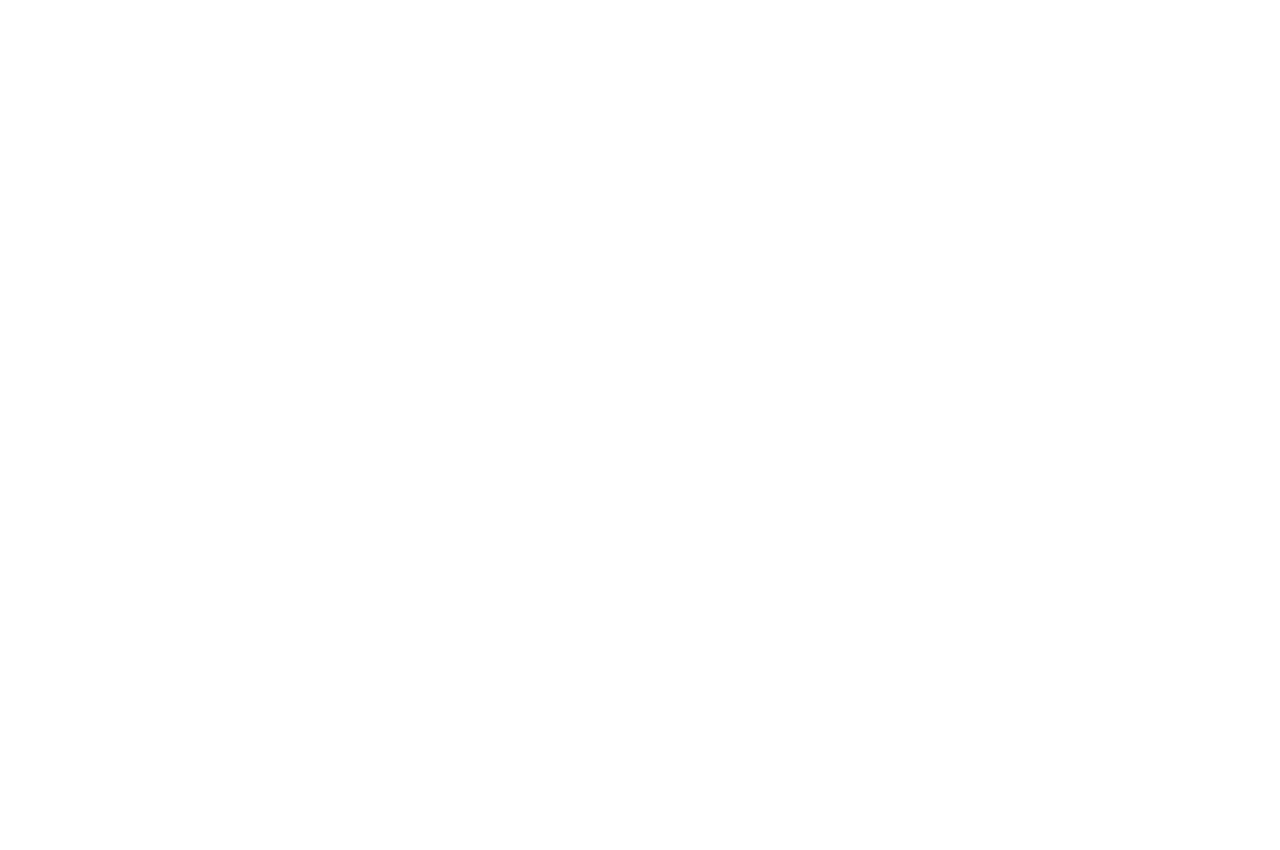
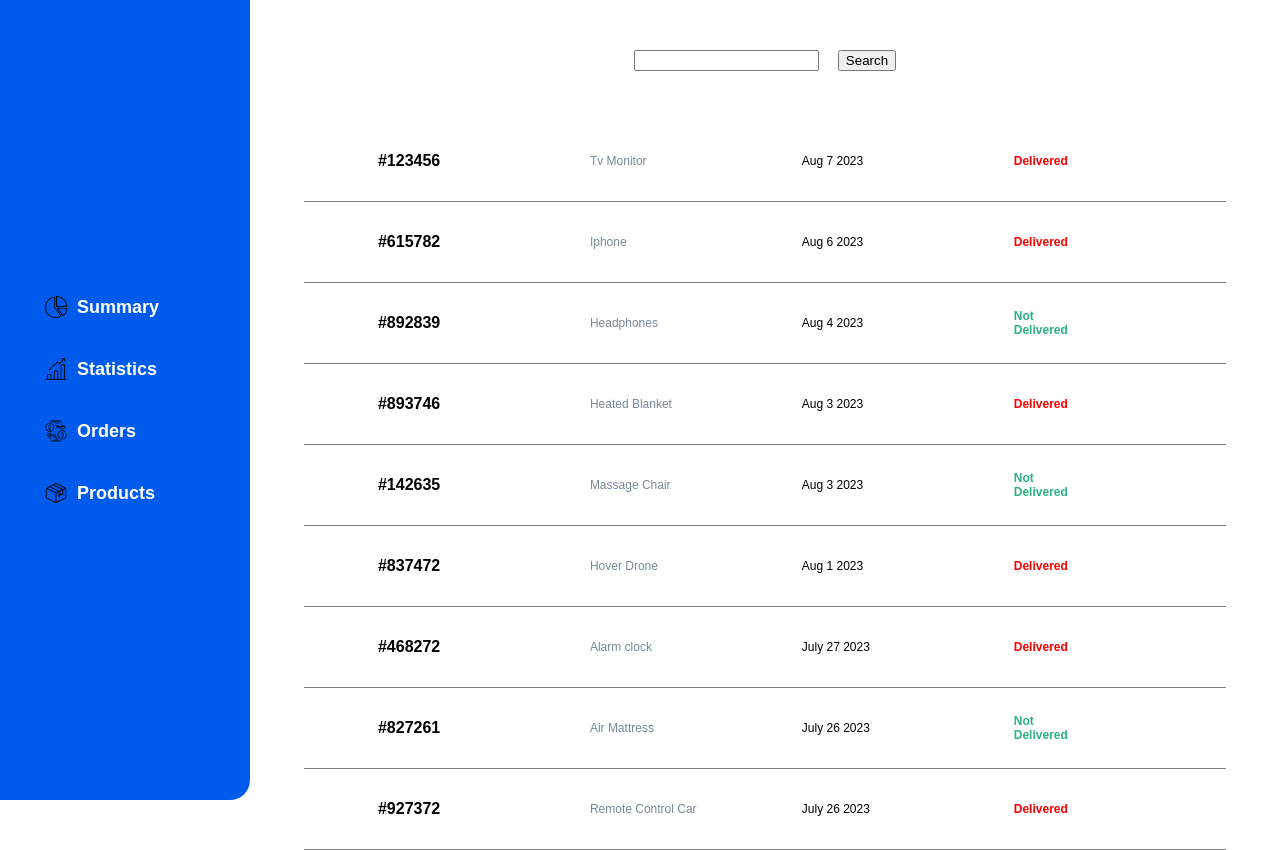
Before and after one commit to hsteele-creator/dashboard, a React (Create React App) app: page /orders in a window 1280 px wide. Before the commit this address had no page. Before the commit the page ends 800 px from the top, so only its background shows below. Built offline with nearby package versions, Linux system fonts and the light colour scheme.

Commit message:
working on orders page

```diff
--- a/src/Components/Data.js
+++ b/src/Components/Data.js
@@ -8,59 +8,59 @@
 import heatedblanket from "./heatedblanket.jpeg";
 
 const Data = {
-  "recent orders": [
+  Orders: [
     {
       orderNumber: 123456,
       product: "Tv Monitor",
-      data: "aug 7 2023",
+      date: "Aug 7 2023",
       delivered: true,
     },
     {
       orderNumber: 615782,
       product: "Iphone",
-      data: "aug 6 2023",
+      date: "Aug 6 2023",
       delivered: true,
     },
     {
       orderNumber: 892839,
       product: "Headphones",
-      data: "aug 4 2023",
+      date: "Aug 4 2023",
       delivered: false,
     },
     {
       orderNumber: 893746,
       product: "Heated Blanket",
-      data: "aug 3 2023",
+      date: "Aug 3 2023",
       delivered: true,
     },
     {
       orderNumber: 142635,
       product: "Massage Chair",
-      data: "aug 3 2023",
+      date: "Aug 3 2023",
       delivered: false,
     },
     {
       orderNumber: 837472,
       product: "Hover Drone",
-      data: "aug 1 2023",
+      date: "Aug 1 2023",
       delivered: true,
     },
     {
       orderNumber: 468272,
       product: "Alarm clock",
-      data: "july 27 2023",
+      date: "July 27 2023",
       delivered: true,
     },
     {
       orderNumber: 827261,
       product: "Air Mattress",
-      data: "july 26 2023",
+      date: "July 26 2023",
       delivered: false,
     },
     {
       orderNumber: 927372,
       product: "Remote Control Car",
-      data: "july 26 2023",
+      date: "July 26 2023",
       delivered: true,
     },
   ],
--- /dev/null
+++ b/src/Components/Order.css
@@ -0,0 +1,42 @@
+.order-container {
+    display: flex;
+    /* background-color: green; */
+    justify-content: space-evenly;
+    width: 90%;
+    align-items: center;
+    max-width: 1000px;
+    height: 60px;
+    margin: 0 auto;
+    border-bottom: 0.2px solid grey;
+    padding: 10px 0;
+}
+
+.order-container p {
+    width: 15%;
+}
+
+.order-number {
+    font-weight: bold;
+    font-size: 16px;
+}
+
+.order-product {
+    color: lightslategrey;
+    font-size: 12px;
+}
+
+.order-date {
+    font-size: 12px;
+}
+
+.red {
+    color: red;
+    font-weight: bold;
+    font-size: 12px;
+}
+
+.green {
+    color: #2DB086;
+    font-weight: bold;
+    font-size: 12px;
+}
--- /dev/null
+++ b/src/Components/Order.js
@@ -0,0 +1,17 @@
+import React from "react";
+import "./Order.css";
+
+const Order = ({ orderNumber, product, date, delivered }) => {
+  return (
+    <>
+      <div className="order-container">
+        <p className="order-number">#{orderNumber}</p>
+        <p className="order-product">{product}</p>
+        <p className="order-date">{date}</p>
+        <p>{delivered === true ? <p className="red">Delivered</p> : <p className="green">Not Delivered</p>}</p>
+      </div>
+    </>
+  );
+};
+
+export default Order;
--- /dev/null
+++ b/src/Components/Orders.css
@@ -0,0 +1,21 @@
+#main-orders-container {
+    display: flex;
+}
+
+#orders-container {
+    width: 80%;
+    margin: 0 auto;
+}
+
+#input-container {
+    width: 300px;
+    margin: 50px auto;
+    display: flex;
+    justify-content: space-evenly;
+}
+
+@media screen and (max-width: 1000px) {
+    #orders-container {
+        width: 100%;
+    }
+}
--- /dev/null
+++ b/src/Components/Orders.js
@@ -0,0 +1,37 @@
+import React from "react";
+import Sidebar from "./Sidebar";
+import { useSelector } from "react-redux";
+import Order from "./Order";
+import "./Orders.css";
+import { useState } from "react";
+
+const Orders = () => {
+  const orders = useSelector((state) => state.Orders);
+  const [search, setSearch] = useState("")
+  return (
+    <>
+      <div id="main-orders-container">
+        <Sidebar />
+
+        <div id="orders-container">
+          <div id="input-container">
+            <input type="text"></input>
+            <button>Search</button>
+          </div>
+          {orders.map((order) => {
+            return (
+              <Order
+                orderNumber={order.orderNumber}
+                product={order.product}
+                date={order.date}
+                delivered={order.delivered}
+              />
+            );
+          })}
+        </div>
+      </div>
+    </>
+  );
+};
+
+export default Orders;
--- a/src/Components/Sidebar.js
+++ b/src/Components/Sidebar.js
@@ -34,10 +34,10 @@
               <p>Statistics</p>
             </div>
           </NavLink>
-          <NavLink to="/transactions">
+          <NavLink to="/orders">
             <div className="nav-link-container">
               <img src={transaction} className="sidebar-icon" />
-              <p>Transactions</p>
+              <p>Orders</p>
             </div>
           </NavLink>
           <NavLink to="/products">
--- a/src/Components/Transactions.js
+++ /dev/null
@@ -1,13 +0,0 @@
-import React from "react";
-import Sidebar from "./Sidebar";
-
-const Transactions = () => {
-  return (
-    <>
-      <Sidebar />
-      <h1>Transactions</h1>
-    </>
-  );
-};
-
-export default Transactions;
--- a/src/index.css
+++ b/src/index.css
@@ -4,8 +4,8 @@
     'Ubuntu', 'Cantarell', 'Fira Sans', 'Droid Sans', 'Helvetica Neue',
     sans-serif;
   -webkit-font-smoothing: antialiased;
-  /* -moz-osx-font-smoothing: grayscale;
-  background-color: #f1f1fb; */
+  -moz-osx-font-smoothing: grayscale;
+  /* background-color: #f1f1fb; */
   font-family: sans-serif;
 }
 
--- a/src/index.js
+++ b/src/index.js
@@ -6,7 +6,7 @@
 import Products from "./Components/Products";
 import Summary from "./Components/Summary";
 import Statistics from "./Components/Statistics";
-import Transactions from "./Components/Transactions";
+import Orders from "./Components/Orders";
 import { createStore } from "redux";
 import { Provider } from "react-redux";
 import rootReducer from "./rootReducer";
@@ -22,7 +22,7 @@
           <Route path="/" element={<Summary />} />
           <Route path="/Products" element={<Products />} />
           <Route path="/Statistics" element={<Statistics />} />
-          <Route path="/Transactions" element={<Transactions />} />
+          <Route path="/orders" element={<Orders />} />
         </Routes>
       </BrowserRouter>
     </React.StrictMode>
--- a/src/rootReducer.js
+++ b/src/rootReducer.js
@@ -41,6 +41,15 @@
           ],
         };
       }
+    case "FILTER ORDERS":
+      return {
+        ...state,
+        Orders: [
+          ...state.Orders.filter((order) =>
+            order.name.includes(action.payload.name)
+          ),
+        ],
+      };
   }
 
   return state;
```
